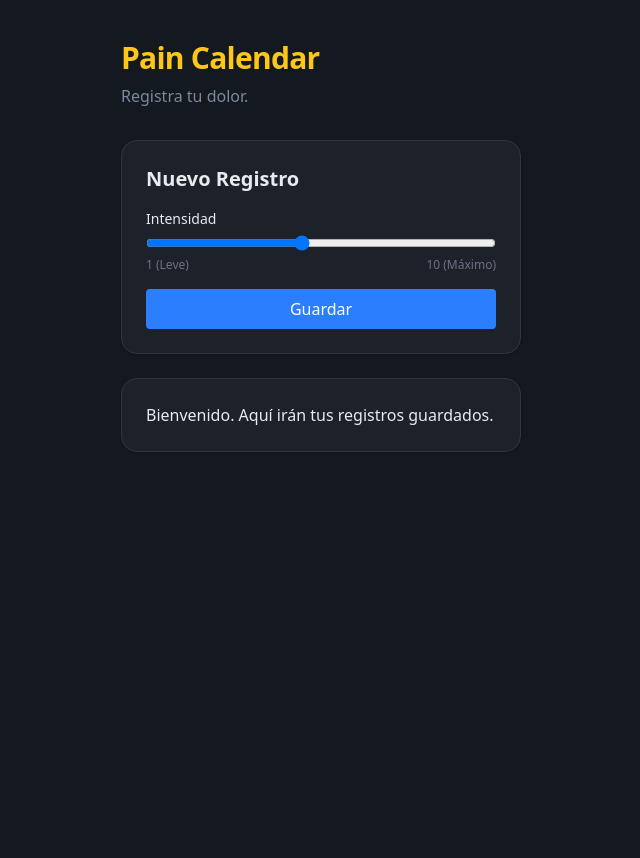
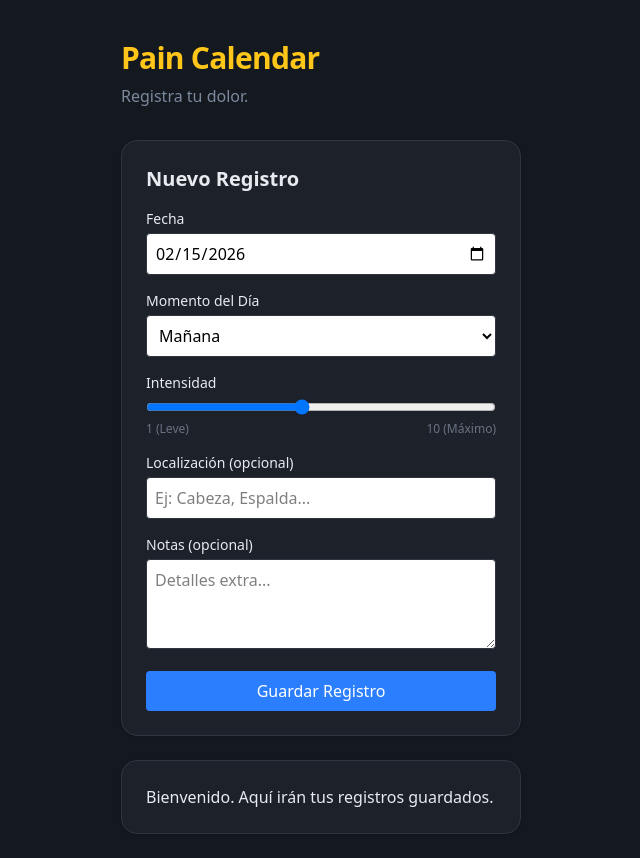
Before and after one commit to Arixka/PainCalendarFront, a React (Vite) app: page / in a window 1280 px wide. Shown: the whole page, without its empty margins (319-959 px from the left). Before the commit the page ends 800 px from the top, so only its background shows below. Built offline with nearby package versions, Linux system fonts and the light colour scheme.

Commit message:
feat: implement pain record form & connect to backend

```diff
--- a/src/App.tsx
+++ b/src/App.tsx
@@ -10,7 +10,7 @@ function App() {
   const service = createPainRecordService(repository);
 
   const { isPending, error, saveRecord } = useCreatePainRecord(service, {
-      onSuccess: () => alert('¡Guardado con éxito en la base de datos!')
+      onSuccess: () => console.log('¡Guardado con éxito en la base de datos!')
   });
 
   return (
--- a/src/modules/pain-record/infrastructure/HttpPainRecordRepository.ts
+++ b/src/modules/pain-record/infrastructure/HttpPainRecordRepository.ts
@@ -6,7 +6,7 @@ export const createHttpPainRecordRepository = (baseUrl: string, userId: string):
         save: async (record: PainRecord): Promise<void> => {
             const payload = {
                 userId,
-                date: record.date.toISOString(),
+                date: record.date.toISOString().split('T')[0], // Adaptación a LocalDate de Java
                 slot: record.slot,
                 intensity: record.intensity,
                 location: record.location,
@@ -21,7 +21,6 @@ export const createHttpPainRecordRepository = (baseUrl: string, userId: string):
                 },
                 body: JSON.stringify(payload)
             });
-
             if (!response.ok) {
                 throw new Error(`Failed to save pain record: ${response.status}`);
             }
--- a/src/modules/pain-record/ui/CreatePainRecordForm.tsx
+++ b/src/modules/pain-record/ui/CreatePainRecordForm.tsx
@@ -1,4 +1,5 @@
 import type { CreatePainRecordRequest } from '../application/CreatePainRecordService';
+import type { Slot } from '../domain/Slot';
 
 type Props = {
     saveRecord: (request: CreatePainRecordRequest) => void;
@@ -8,16 +9,41 @@ type Props = {
 export const CreatePainRecordForm = ({ saveRecord, isPending }: Props) => {
     const handleAction = (formData: FormData) => {
         const intensity = Number(formData.get('intensity'));
+        const dateInput = formData.get('date') as string;
+        const date = dateInput ? new Date(dateInput) : new Date();
+        const slot = (formData.get('slot') as Slot) || 'MORNING';
+        const location = formData.get('location') as string;
+        const note = formData.get('note') as string;
 
         saveRecord({
             intensity,
-            slot: 'MORNING', // Hardcodeado hasta que validemos el diseño
-            date: new Date()
+            slot,
+            date,
+            ...(location && { location }),
+            ...(note && { notes: note })
         });
     };
 
+    // default date as today for the input
+    const today = new Date().toISOString().split('T')[0];
+
     return (
         <form action={handleAction} className="flex flex-col gap-4 max-w-sm">
+            <div>
+                 <label htmlFor="dateId" className="block text-sm font-medium mb-1">Fecha</label>
+                 <input type="date" id="dateId" name="date" defaultValue={today} required className="w-full border p-2 rounded text-black bg-white dark:text-white dark:bg-gray-800" />
+            </div>
+
+            <div>
+                 <label htmlFor="slotId" className="block text-sm font-medium mb-1">Momento del Día</label>
+                 <select id="slotId" name="slot" defaultValue="MORNING" className="w-full border p-2 rounded text-black bg-white dark:text-white dark:bg-gray-800">
+                     <option value="MORNING">Mañana</option>
+                     <option value="AFTERNOON">Tarde</option>
+                     <option value="EVENING">Noche</option>
+                     <option value="NIGHT">Madrugada</option>
+                 </select>
+            </div>
+
             <div>
                 <label htmlFor="intensityId" className="block text-sm font-medium mb-1">Intensidad</label>
                 <input
@@ -35,8 +61,18 @@ export const CreatePainRecordForm = ({ saveRecord, isPending }: Props) => {
                 </div>
             </div>
 
-            <button type="submit" disabled={isPending} className="bg-blue-500 text-white p-2 rounded">
-                {isPending ? 'Guardando...' : 'Guardar'}
+            <div>
+                 <label htmlFor="locationId" className="block text-sm font-medium mb-1">Localización (opcional)</label>
+                 <input type="text" id="locationId" name="location" placeholder="Ej: Cabeza, Espalda..." className="w-full border p-2 rounded text-black bg-white dark:text-white dark:bg-gray-800" />
+            </div>
+
+            <div>
+                 <label htmlFor="noteId" className="block text-sm font-medium mb-1">Notas (opcional)</label>
+                 <textarea id="noteId" name="note" rows={3} placeholder="Detalles extra..." className="w-full border p-2 rounded text-black bg-white dark:text-white dark:bg-gray-800" />
+            </div>
+
+            <button type="submit" disabled={isPending} className="bg-blue-500 text-white p-2 rounded hover:bg-blue-600 disabled:opacity-50 transition-colors">
+                {isPending ? 'Guardando...' : 'Guardar Registro'}
             </button>
         </form>
     );
--- a/src/modules/pain-record/ui/useCreatePainRecord.ts
+++ b/src/modules/pain-record/ui/useCreatePainRecord.ts
@@ -1,28 +1,26 @@
-import { useTransition, useState } from 'react';
+import { useActionState } from 'react';
 import type { CreatePainRecordRequest } from '../application/CreatePainRecordService';
 
 export const useCreatePainRecord = (
     service: { execute: (req: CreatePainRecordRequest) => Promise<any> },
     options?: { onSuccess?: () => void }
 ) => {
-    const [isPending, startTransition] = useTransition();
-    const [error, setError] = useState<Error | null>(null);
-
-    const saveRecord = (request: CreatePainRecordRequest) => {
-        startTransition(async () => {
+    const [error, submitAction, isPending] = useActionState(
+        async (_previousState: Error | null, request: CreatePainRecordRequest) => {
             try {
-                setError(null);
                 await service.execute(request);
                 options?.onSuccess?.();
+                return null;
             } catch (err) {
-                setError(err instanceof Error ? err : new Error('Unknown error occurred'));
+                return err instanceof Error ? err : new Error('Unknown error occurred');
             }
-        });
-    };
+        },
+        null
+    );
 
     return {
         isPending,
         error,
-        saveRecord
+        saveRecord: submitAction
     };
 };
```
Also changed, not shown: 2 other files (tests, documents, lock files or other folders).
